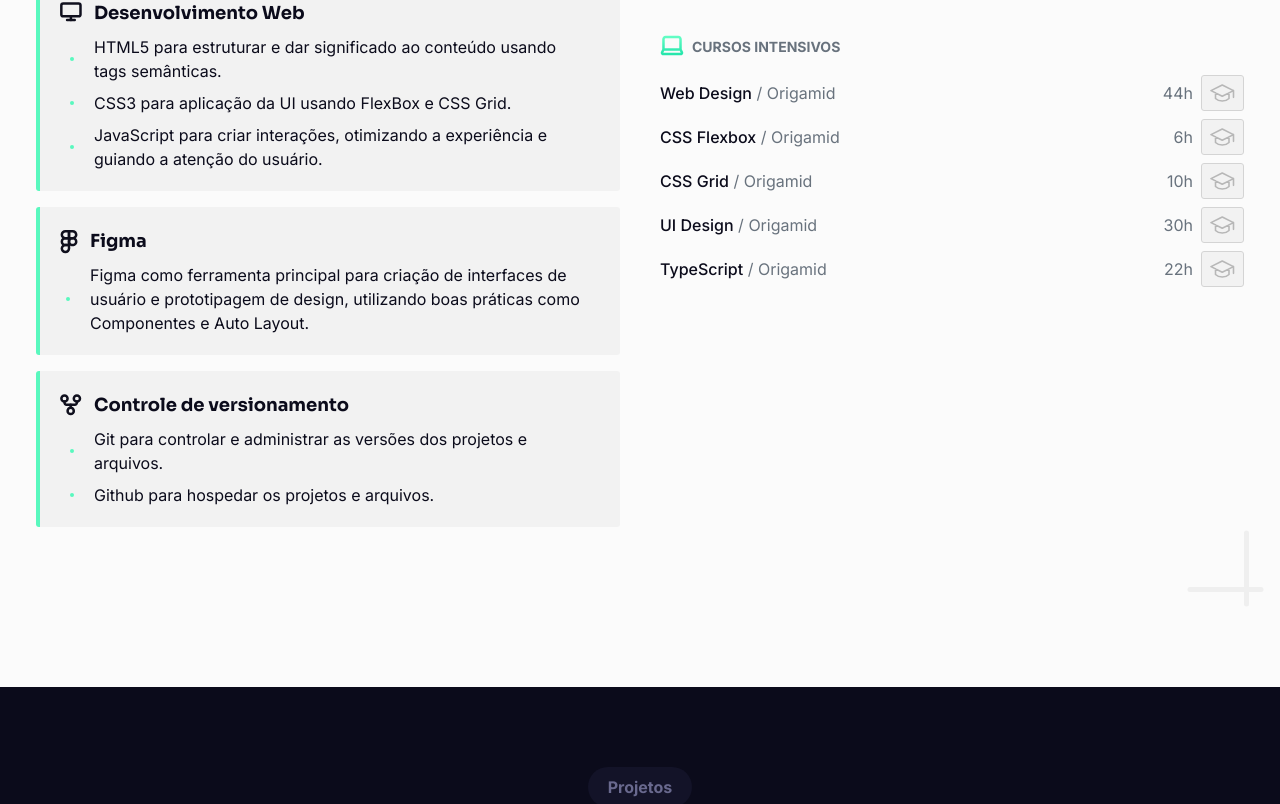
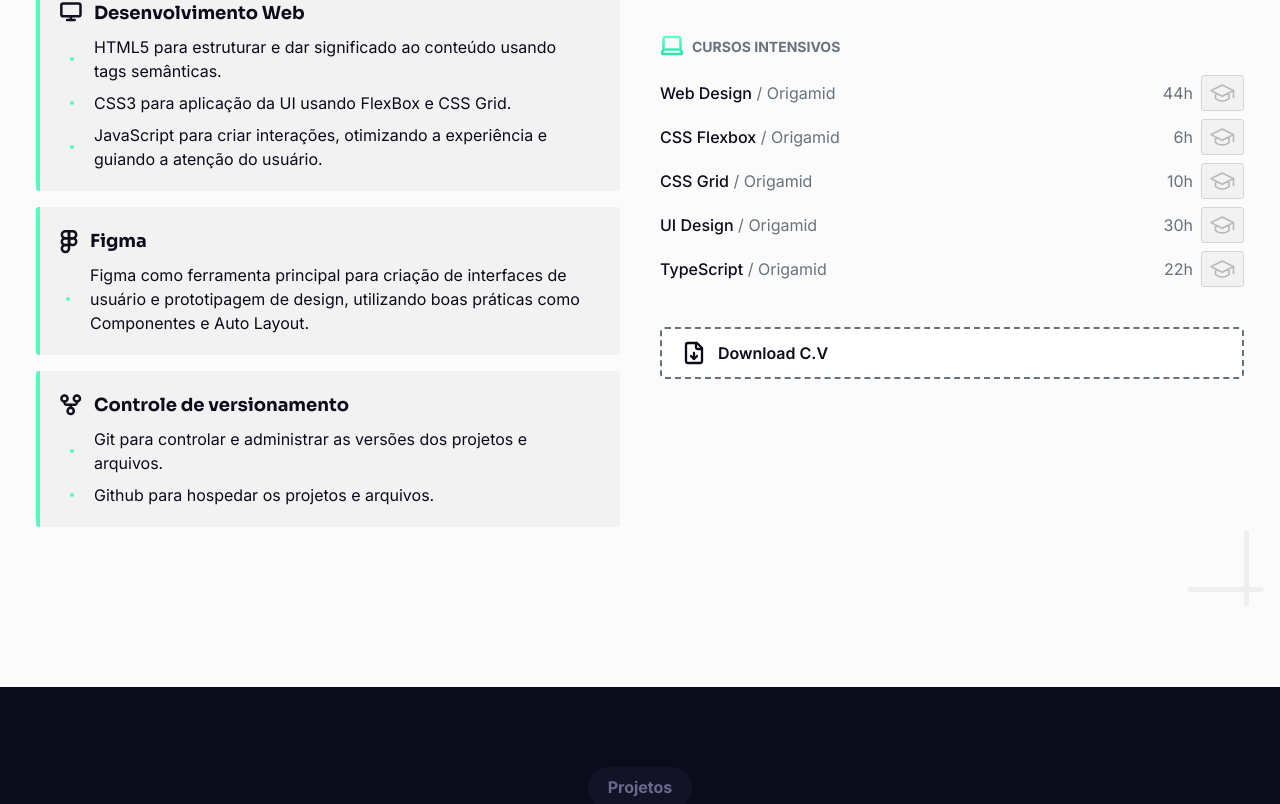
Before and after one commit to guisantoandre/devgui-portifolio, a Next.js app: page / in a window 1280 px wide. Shown: the part 1892-2696 px from the top of the page. Built offline with nearby package versions, Linux system fonts and the light colour scheme.

Commit message:
Added download resume button

```diff
--- /dev/null
+++ b/components/experience/cv-download-button.tsx
@@ -0,0 +1,13 @@
+import { FileDown } from "lucide-react";
+export function CvDownloadButton() {
+   return (
+      <a
+         href="/cv.pdf"
+         download="cv.pdf"
+         className="w-full mt-10 flex items-center gap-x-3 font-semibold bg-white py-3 px-5 border-2 border-dashed border-customgrey-300 rounded-[5px] hover:border-customgreen-200 hover:bg-customgrey-200 hover:text-customgrey-300 transition-all duration-300"
+      >
+         <FileDown strokeWidth={2.3} className="w-6 h-6" />
+         Download C.V
+      </a>
+   );
+}
--- a/components/experience/experience.tsx
+++ b/components/experience/experience.tsx
@@ -10,6 +10,7 @@ import Technologies from "./technologies";
 import Courses from "./courses";
 import detailBg from "@/assets/svgs/experience-detail-bg.svg";
 import Image from "next/image";
+import { CvDownloadButton } from "./cv-download-button";
 
 export function Experience() {
    return (
@@ -20,10 +21,13 @@ export function Experience() {
          <Container className="relative py-20 flex flex-col items-center">
             <Title className="mb-20">Experiência</Title>
             <div className="grid grid-cols-1 lg:grid-cols-2 lg:gap-10">
-               <Knowledges data={knowledgesData} />
+               <div>
+                  <Knowledges data={knowledgesData} />
+               </div>
                <div>
                   <Technologies data={technologiesData} />
                   <Courses data={coursesData} />
+                  <CvDownloadButton />
                </div>
             </div>
             <Image
--- a/package.json
+++ b/package.json
@@ -14,6 +14,7 @@
     "@types/react-dom": "18.2.7",
     "autoprefixer": "10.4.15",
     "framer-motion": "^10.16.4",
+    "lucide-react": "^0.319.0",
     "next": "13.4.19",
     "postcss": "8.4.29",
     "react": "18.2.0",
```
Also changed, not shown: 2 other files (tests, documents, lock files or other folders).
